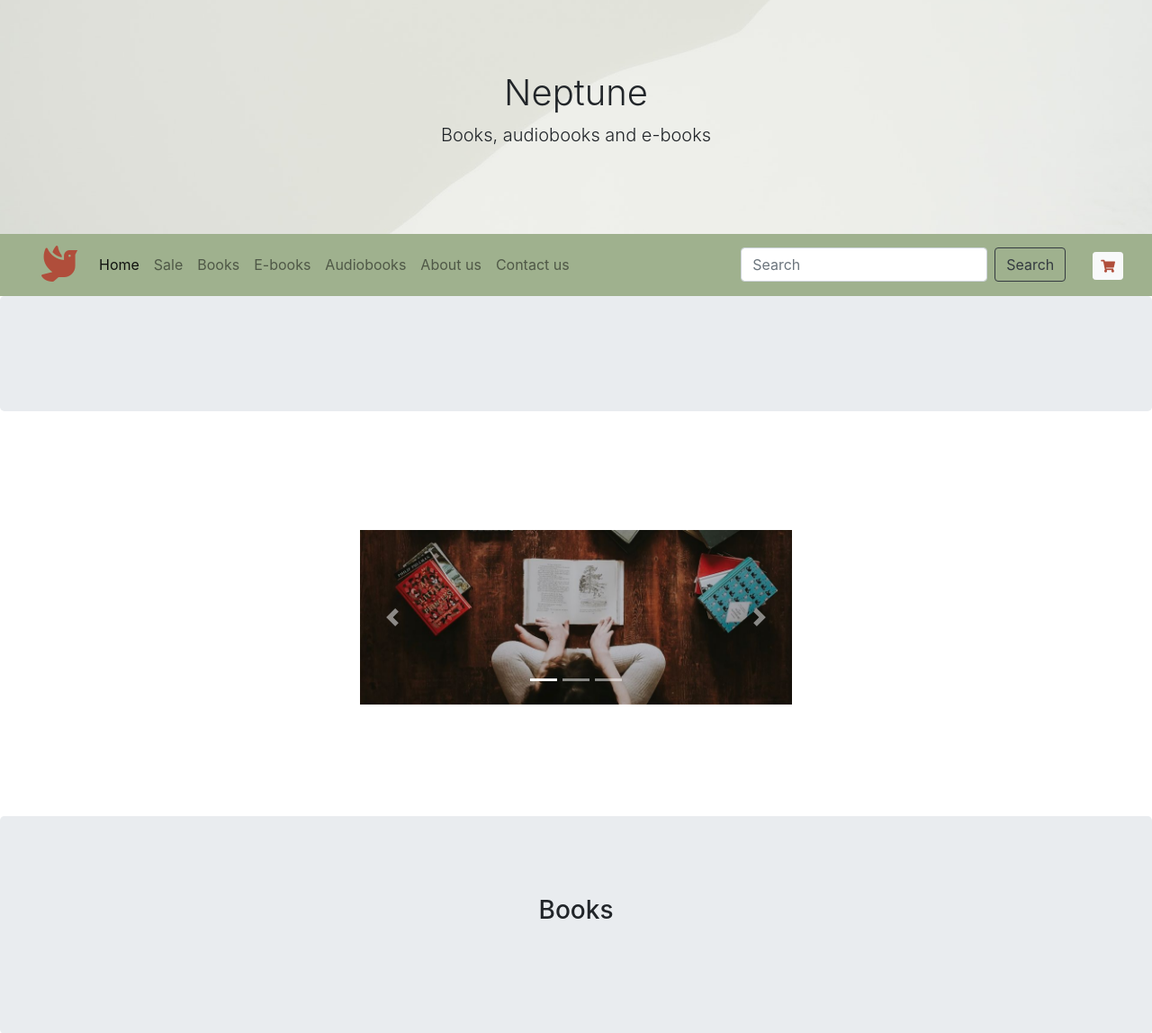
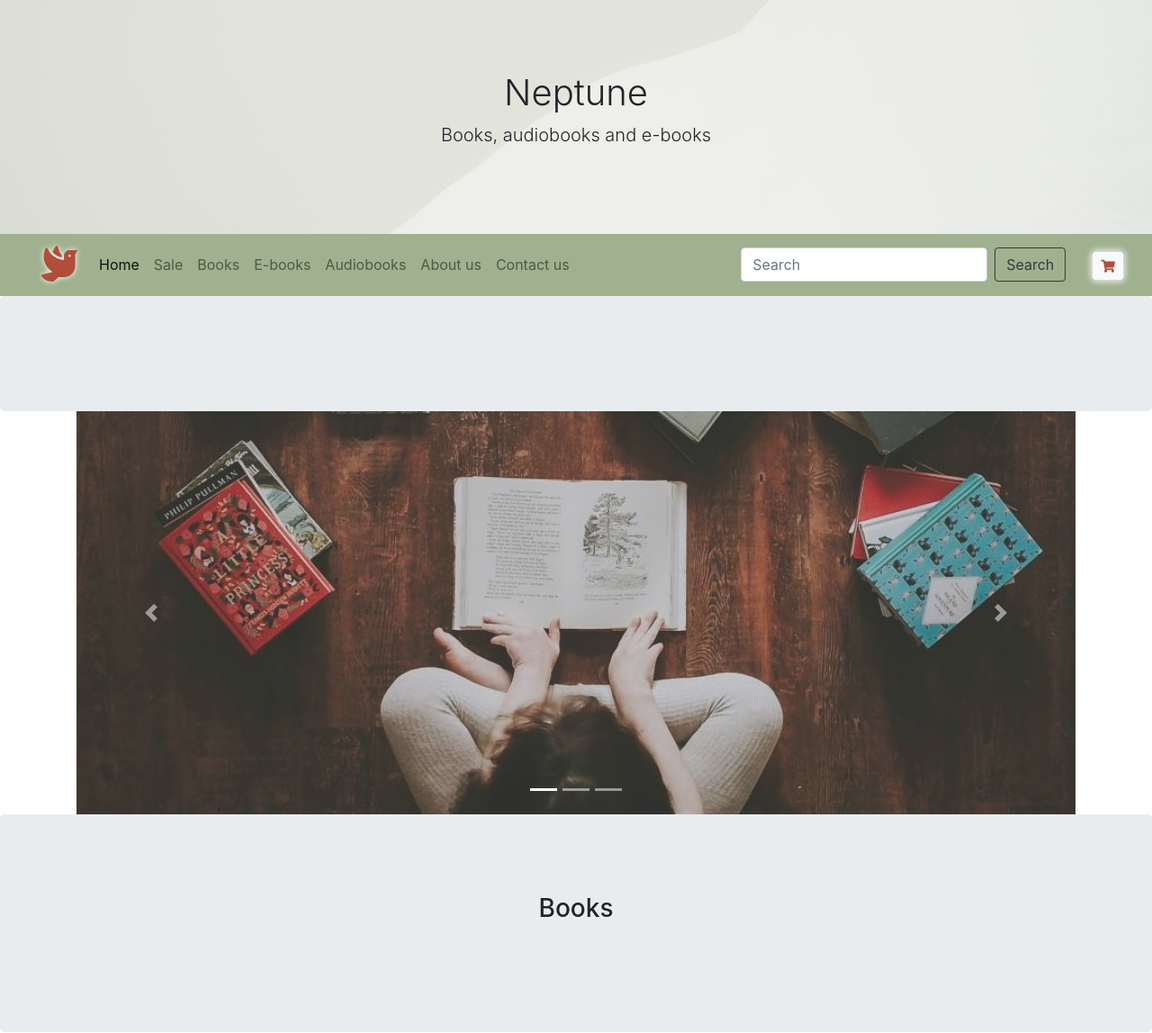
Before and after one commit to ethelpruss/bookstore, a PHP site: page / in a window 1280 px wide. Shown: the top 1148 px of the page at 90% size. Run offline with PHP 8.4, Linux system fonts and the light colour scheme; data that the repository does not hold is empty.

Commit message:
buttons n stuff

```diff
--- a/css/custom.css
+++ b/css/custom.css
@@ -18,6 +18,8 @@
 
 .navbar-brand {
   color: #b04e3b !important;
+  filter: drop-shadow(0 0 0.2rem #ffffff);
+
 }
 
 .fa.fa-shopping-cart {
@@ -29,14 +31,14 @@
 }
 
 /* Feature */
-#feature {
-  height: 10vh;
-  min-height: 350px;
-  background-image: url('/bookstore/images/feature.jpg');
-  background-size: cover;
-  background-position: center;
-  background-repeat: no-repeat;
 
+
+#spacer {
+margin-bottom: 0rem;
+}
+
+#feature img {
+  filter: opacity(85%)!important;
 }
 
 
@@ -49,13 +51,19 @@
 
    /* Buttons */
 
+   .btn.btn-light{
+    filter: drop-shadow(0 0 0.2rem #cecece);
+   }
     .btn.btn-success{
       background-color: #63a261;
       border-color: #63a261;
+      filter: drop-shadow(0 0 0.13rem #265e24);
+
     }
     .btn.btn-primary{
       background-color: rgb(201, 141, 118);
       border-color: rgb(201, 141, 118);
+      filter: drop-shadow(0 0 0.13rem #865a48);
     }
 
     .btn.btn-primary:hover
--- a/index.php
+++ b/index.php
@@ -3,24 +3,23 @@
  include "headerNav.php";
 ?>
 
-<div class="jumbotron"></div>
-<section class="mb-4">
+<div class="jumbotron" id="spacer"></div>
+<div class="container w-60 align-items-center justify-content-center" id="feature">
 <div id="carouselExampleControls" class="carousel slide" data-ride="carousel">
 <ol class="carousel-indicators">
     <li data-target="#carouselExampleIndicators" data-slide-to="0" class="active"></li>
     <li data-target="#carouselExampleIndicators" data-slide-to="1"></li>
     <li data-target="#carouselExampleIndicators" data-slide-to="2"></li>
   </ol>
-
 <div class="carousel-inner">
     <div class="carousel-item active">
-      <img class="d-block w-100 img-rounded" src="/bookstore/images/slide1.jpg" alt="First slide">
+    <img class="d-block w-100" src="/bookstore/images/slide1.jpg" alt="First slide">
+</div>
+    <div class="carousel-item">
+      <img class="d-block w-100" src="/bookstore/images/slide2.jpg" alt="Second slide">
     </div>
     <div class="carousel-item">
-      <img class="d-block w-100 img-rounded" src="/bookstore/images/slide2.jpg" alt="Second slide">
-    </div>
-    <div class="carousel-item">
-      <img class="d-block w-100 img-rounded" src="/bookstore/images/slide3.jpg" alt="Third slide">
+      <img class="d-block w-100" src="/bookstore/images/slide3.jpg" alt="Third slide">
     </div>
   </div>
   <a class="carousel-control-prev" href="#carouselExampleControls" role="button" data-slide="prev">
@@ -31,6 +30,8 @@
     <span class="carousel-control-next-icon" aria-hidden="true"></span>
     <span class="sr-only">Next</span>
   </a>
+</div>
+</div>
 </div>
 </section>
 
```
